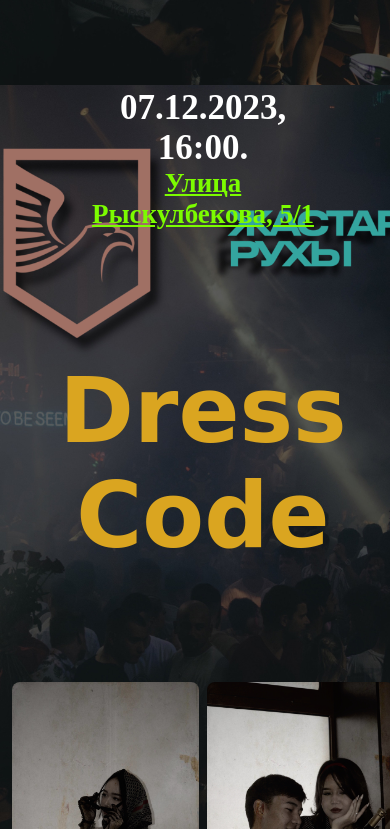
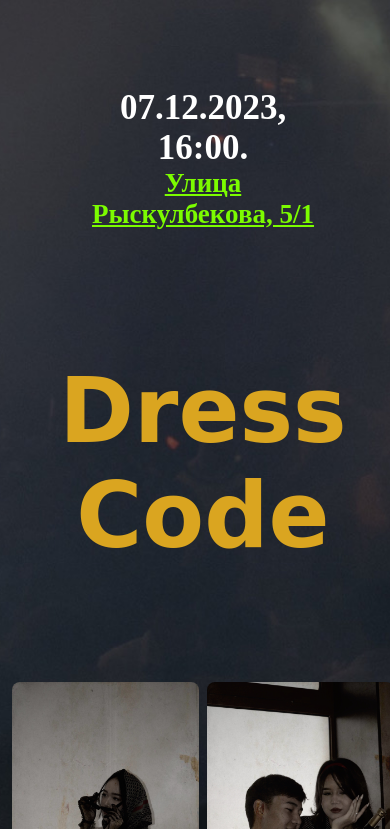
Before and after one commit to Yeerasssyl/qsa789, a plain HTML site: page index.html in a window 390 px wide. Shown: the part 759-1588 px from the top of the page. Drawn offline with Linux system fonts and the light colour scheme.

Commit message:
Update style.css

```diff
--- a/style.css
+++ b/style.css
@@ -105,13 +105,11 @@ h3 {
         width: auto;
     }
  }
-  @media (max-width: 950px) {
+  @media (max-width: 850px) {
     body {
         background-image: url("img/8.jpg");
-        background-attachment: fixed;
-        background-size: cover;
-        width: 100vw;
-
+        background-attachment: local;
+        backgroung-size: 100%;
     }
 }
 @media (max-width: 850px) {
```
